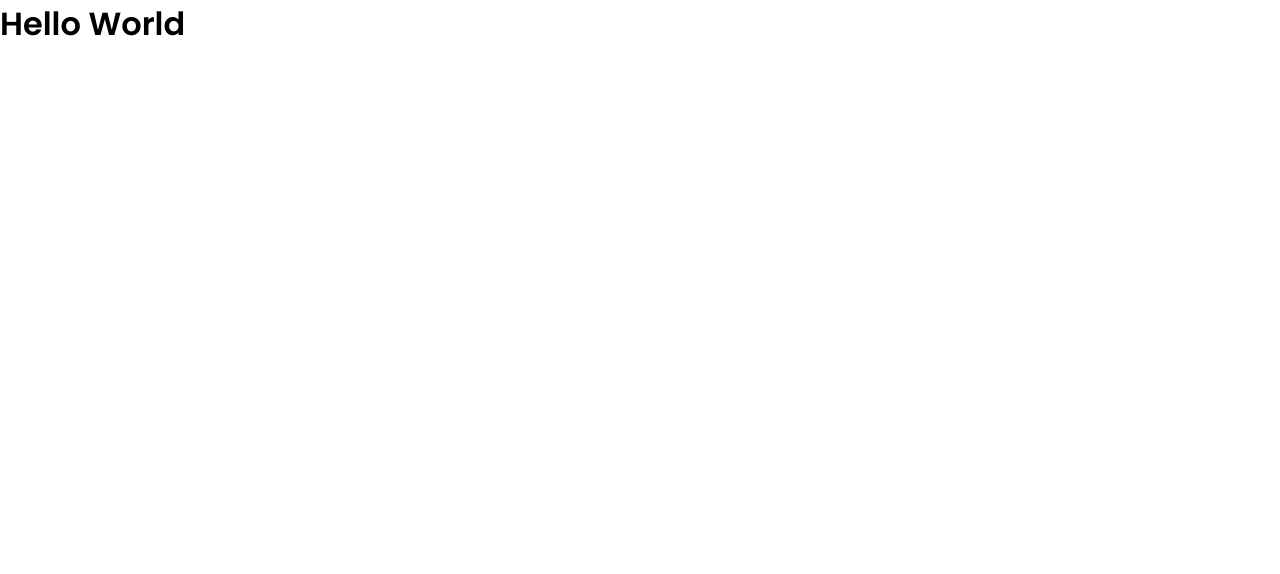
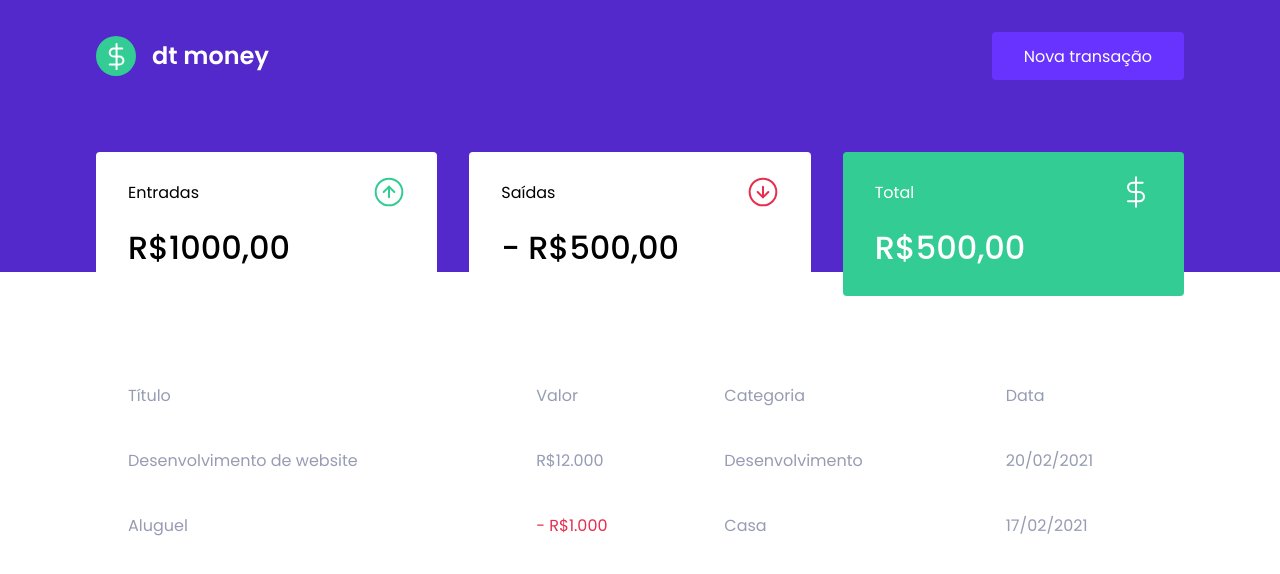
Before and after one commit to MateusJSouza/dtmoney, a React (Create React App) app: page / in a window 1280 px wide. Shown: the top 574 px of the page. Built offline with nearby package versions, Linux system fonts and the light colour scheme.

Commit message:
✨ add: dashboard, table, header and summary

```diff
--- a/public/index.html
+++ b/public/index.html
@@ -7,14 +7,13 @@
     <meta charset="utf-8" />
     <meta name="viewport" content="width=device-width, initial-scale=1" />
 
-    <link href="https://fonts.googleapis.com/css2?family=Poppins:wght@400;600&display=swap" rel="stylesheet">
+    <link href="https://fonts.googleapis.com/css2?family=Poppins:wght@400;500;600&display=swap" rel="stylesheet">
 
     <link rel="shortcut icon" href="favicon.png" type="image/png">
   </head>
 
   <title>dtmoney</title>
   <body>
-    <noscript>You need to enable JavaScript to run this app.</noscript>
     <div id="root"></div>
   </body>
 </html>
--- a/src/App.tsx
+++ b/src/App.tsx
@@ -1,11 +1,16 @@
+import { Dashboard } from './components/Dashboard';
+import { Header } from './components/Header';
+
 import { GlobalStyle } from './styles/global';
 
 export function App() {
   return (
-    <div className="App">
-      <h1>Hello World</h1>
+    // fragment <> </> => tag vazia
+    <>
+      <Header />
+      <Dashboard />
       <GlobalStyle />
-    </div>
+    </>
   );
 }
 
--- /dev/null
+++ b/src/components/Dashboard/index.tsx
@@ -0,0 +1,13 @@
+import { Summary } from '../Summary';
+import { TransactionsTable } from '../TransactionsTable';
+
+import { Container } from './styles';
+
+export function Dashboard() {
+  return (
+    <Container>
+      <Summary />
+      <TransactionsTable />
+    </Container>
+  );
+}
--- /dev/null
+++ b/src/components/Dashboard/styles.ts
@@ -0,0 +1,7 @@
+import styled from "styled-components";
+
+export const Container = styled.main`
+  max-width: 1120px;
+  margin: 0 auto;
+  padding: 2.5rem 1rem;
+`;
--- /dev/null
+++ b/src/components/Header/index.tsx
@@ -0,0 +1,16 @@
+import logoImg from '../../assets/logo.svg';
+
+import { Container, Content } from './styles';
+
+export function Header() {
+  return (
+    <Container>
+      <Content>
+        <img src={logoImg} alt="dt money"/>
+        <button type="button">
+          Nova transação
+        </button>
+      </Content>
+    </Container>
+  );
+}
--- /dev/null
+++ b/src/components/Header/styles.ts
@@ -0,0 +1,31 @@
+import styled from 'styled-components';
+
+export const Container = styled.header`
+  background: var(--blue);
+`;
+
+export const Content = styled.div`
+  max-width: 1120px;
+  margin: 0 auto;
+
+  padding: 2rem 1rem 12rem;
+  display: flex;
+  align-items: center;
+  justify-content: space-between;
+
+  button {
+    font-size: 1rem;
+    color: #fff;
+    background: var(--blue-light);
+    border: 0;
+    padding: 0 2rem;
+    border-radius: 0.25rem;
+    height: 3rem;
+
+    transition: filter 0.2s;
+
+    &:hover {
+      filter: brightness(0.9);
+    }
+  }
+`;
--- /dev/null
+++ b/src/components/Summary/index.tsx
@@ -0,0 +1,35 @@
+import incomeImg from '../../assets/income.svg';
+import outcomeImg from '../../assets/outcome.svg';
+import totalImg from '../../assets/total.svg';
+
+import { Container } from "./styles";
+
+export function Summary() {
+  return(
+    <Container>
+      <div>
+        <header>
+          <p>Entradas</p>
+          <img src={incomeImg} alt="Entradas"/>
+        </header>
+        <strong>R$1000,00</strong>
+      </div>
+
+      <div>
+        <header>
+          <p>Saídas</p>
+          <img src={outcomeImg} alt="Entradas"/>
+        </header>
+        <strong>- R$500,00</strong>
+      </div>
+
+      <div className="hightlight-background">
+        <header>
+          <p>Total</p>
+          <img src={totalImg} alt="Entradas"/>
+        </header>
+        <strong>R$500,00</strong>
+      </div>
+    </Container>
+  );
+}
--- /dev/null
+++ b/src/components/Summary/styles.ts
@@ -0,0 +1,33 @@
+import styled from "styled-components";
+
+export const Container = styled.div`
+  display: grid;
+  grid-template-columns: repeat(3, 1fr);
+  gap: 2rem;
+  margin-top: -10rem;
+
+  div {
+    background: var(--shape);
+    padding: 1.5rem 2rem;
+    border-radius: 0.25rem;
+    color: var(--text-title);
+
+    header {
+      display: flex;
+      align-items: center;
+      justify-content: space-between;
+    }
+
+    strong {
+      display: block;
+      margin-top: 1rem;
+      font-size: 2rem;
+      font-weight: 500;
+    }
+
+    &.hightlight-background {
+      background: var(--green);
+      color: #fff;
+    }
+  }
+`;
--- /dev/null
+++ b/src/components/TransactionsTable/index.tsx
@@ -0,0 +1,34 @@
+import { Container } from "./styles";
+
+export function TransactionsTable() {
+  return(
+    <Container>
+      <table>
+        <thead>
+          <tr>
+            <th>Título</th>
+            <th>Valor</th>
+            <th>Categoria</th>
+            <th>Data</th>
+          </tr>
+        </thead>
+
+        <tbody>
+          <tr>
+            <td>Desenvolvimento de website</td>
+            <td className="deposit">R$12.000</td>
+            <td>Desenvolvimento</td>
+            <td>20/02/2021</td>
+          </tr>
+
+          <tr>
+            <td>Aluguel</td>
+            <td className="withdraw">- R$1.000</td>
+            <td>Casa</td>
+            <td>17/02/2021</td>
+          </tr>
+        </tbody>
+      </table>
+    </Container>
+  );
+}
--- /dev/null
+++ b/src/components/TransactionsTable/styles.ts
@@ -0,0 +1,38 @@
+import styled from 'styled-components';
+
+export const Container = styled.div`
+  margin-top: 4rem;
+
+  table {
+    width: 100%;
+    border-spacing: 0 0.5rem;
+
+    th {
+      color: var(--text-body);
+      font-weight: 400;
+      padding: 1rem 2rem;
+      text-align: left;
+      line-height: 1.5rem;
+    }
+
+    td {
+      padding: 1rem 2rem;
+      border: 0;
+      background: var(--shape);
+      color: var(--text-body);
+      border-radius: 0.25rem;
+
+      &:first-child {
+        background: var(--text-title);
+      }
+
+      &.deposity {
+        color: var(--green);
+      }
+
+      &.withdraw {
+        color: var(--red);
+      }
+    }
+  }
+`;
```
Also changed, not shown: src/assets/income.svg (renamed from src/assets/entradas.svg), src/assets/outcome.svg (renamed from src/assets/saídas.svg).
